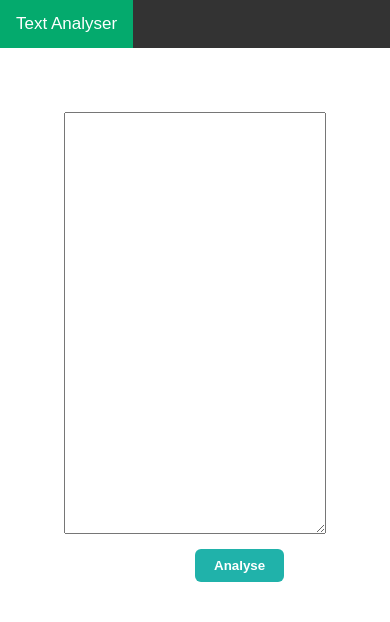
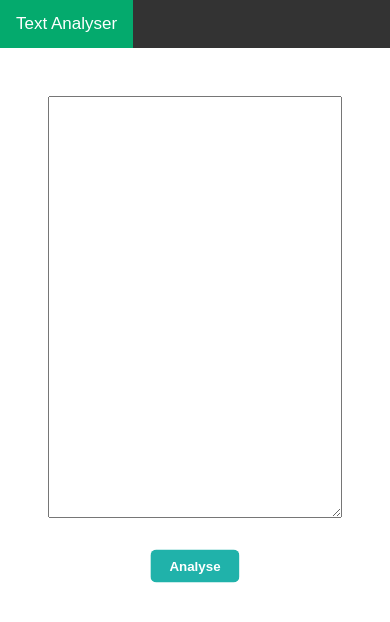
Before and after one commit to thesouldev/text-analyser, a Flask app: page / in a window 390 px wide. Shown: the top 622 px of the page. Run offline with Flask 2, Linux system fonts and the light colour scheme; parts of the project's set-up code (start-up, migrations or seed data) failed here and were passed over.

Commit message:
made page responsive to mobile

```diff
--- a/static/styles/styles.css
+++ b/static/styles/styles.css
@@ -10,8 +10,3 @@
     background: lightseagreen;
     color: white;
 }
-.center-align {
-    position: absolute;
-    top: 65%;
-    left: 50%;
-}
--- a/static/styles/text-analyser.css
+++ b/static/styles/text-analyser.css
@@ -1,5 +1,13 @@
 .text-analyser {
     width: -webkit-fill-available;
-    margin: 4rem;
+    margin: 3rem;
     height: 50vh;
 }
+.center-align {
+    margin: 0;
+    position: absolute;
+    top: 100%;
+    left: 50%;
+    -ms-transform: translate(-50%, -50%);
+    transform: translate(-50%, -50%);
+}
--- a/template/text_analyser/display.html
+++ b/template/text_analyser/display.html
@@ -1,7 +1,7 @@
 {% include 'header.html' %}
 <link rel="stylesheet" type="text/css" href="{{ url_for('static',filename='styles/text-analyser.css') }}">
 <link rel="stylesheet" type="text/css" href="{{ url_for('static',filename='styles/styles.css') }}">
-
+<div style="position: relative;">
     <textarea class="text-analyser" id="text-area-content" rows="4" cols="50">
 </textarea>
     <br>
@@ -10,7 +10,7 @@
             Analyse
         </button>
     </div>
-
+</div>
 <script>
     var myHeaders = new Headers();
     myHeaders.append("Content-Type", "application/json");
--- a/template/text_analyser/document_render.html
+++ b/template/text_analyser/document_render.html
@@ -2,6 +2,7 @@
 <link rel="stylesheet" type="text/css" href="{{ url_for('static',filename='styles/text-analyser.css') }}">
 <link rel="stylesheet" type="text/css" href="{{ url_for('static',filename='styles/styles.css') }}">
 
+<div style="position: relative;">
     <textarea class="text-analyser" id="text-area-content" rows="4" cols="50">{{ template_values['text'] }}
 </textarea>
     <br>
@@ -10,3 +11,4 @@
             Analyse
         </button>
     </div>
+</div>
```
Lines whose indentation alone changed are shown as unchanged.
